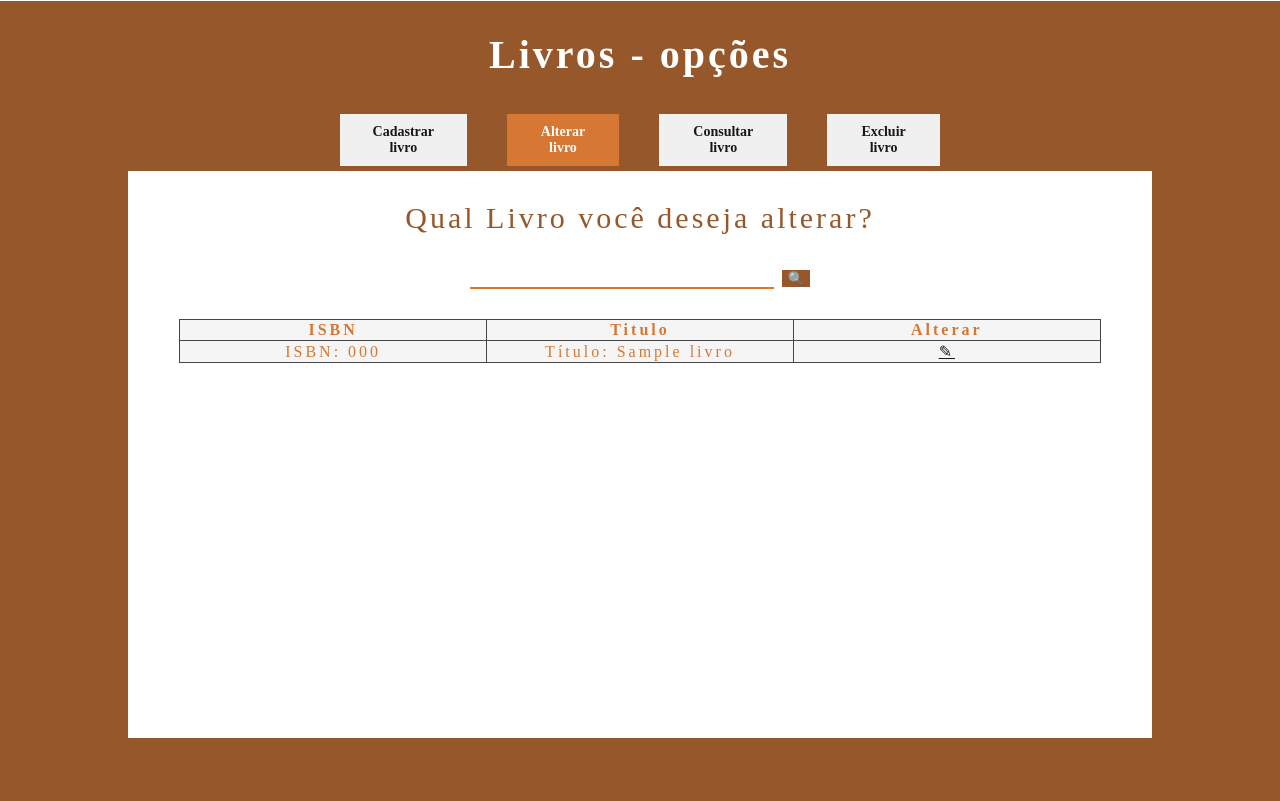
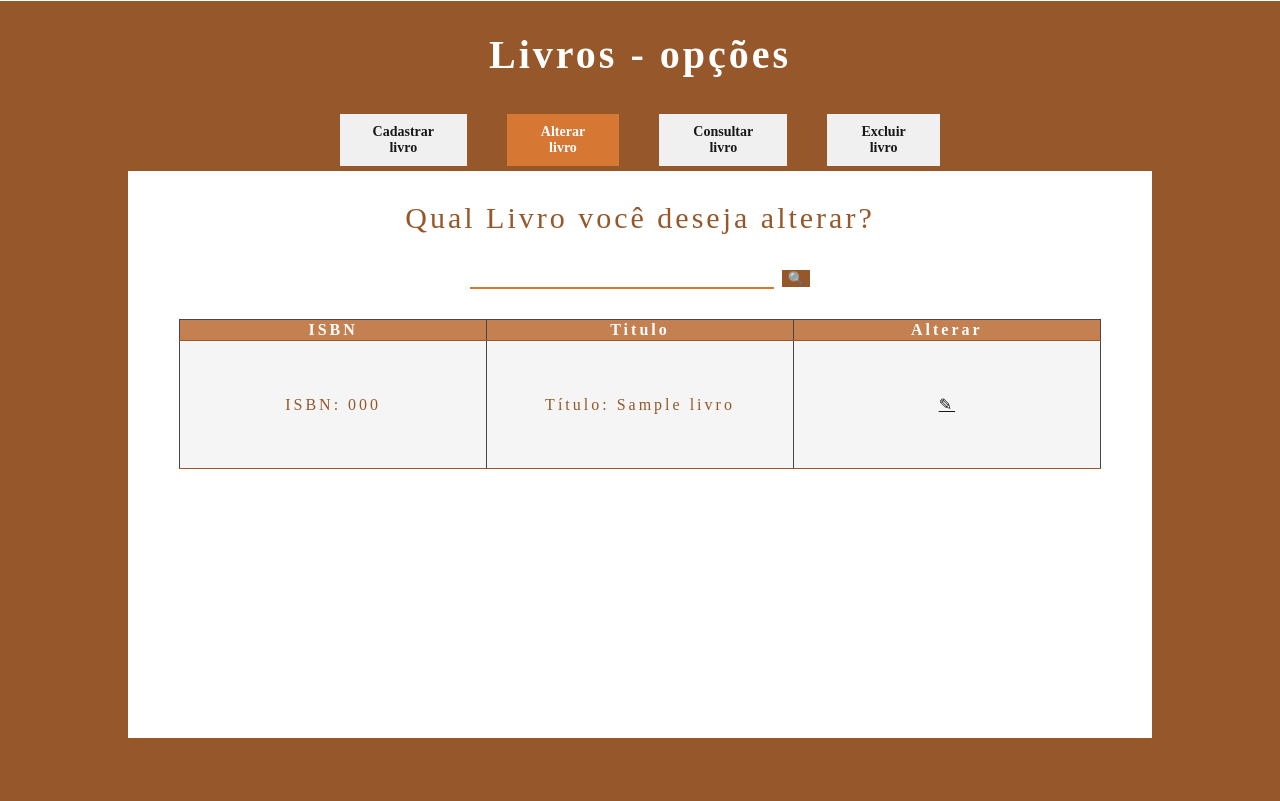
Before and after one commit to otavio-resende98/buks-temporarily, a Django app: page /update/book/ in a window 1280 px wide. Shown: the part 459-1260 px from the top of the page. Run offline with Django 3.2, Linux system fonts and the light colour scheme; a user stored in the database is signed in; tables that the repository leaves empty hold one stand-in row (values such as "Sample post"); some web fonts are replaced.

Commit message:
:hammer: Refatora tabela de Alterções.
Descrição: A tabela de Alteração presente no CRUD de livros foi padronizada de acordo com a de Compras (Feature).

```diff
--- a/buskTeste/static/css/principal.css
+++ b/buskTeste/static/css/principal.css
@@ -621,6 +621,7 @@
     width: 300px;
     border: none;
     border-bottom: 2px var(--chocolate) solid;
+    text-align: center;
 }
 
 .row-consulta input:focus {
@@ -1099,7 +1100,7 @@
     opacity: 0.9;
 }
 
-/Parte das Keyframes (Animações) do site *******************/
+/*Parte das Keyframes (Animações) do site *******************/
 
 @keyframes hover {
     from {
@@ -1128,20 +1129,33 @@
 .search-result-procura table {
     background-color: whitesmoke;
     width: 100%;
+    height: 150px;
     color: var(--chocolate);
     font-size: 16px;
     text-align: center;
     border-collapse: collapse;
-    border: none;
+    overflow-y: scroll;
+}
+
+.search-result-procura table th {
+    background: rgb(190, 115, 62);
+    color: var(--white);
+    margin: 0 40px;
+}
+
+.search-result-procura table td {
+    color: var(--chocolate-dark);
+}
+
+.search-result-procura table tr {
+    width: 100%;
 }
 
 .search-result-procura table th,
 td {
-    width: 20%;
+    border-bottom: 1px solid var(--chocolate-dark);
 }
 
-.search-result-procura table,
-th,
-td {
-    border: 1px solid var(--black);
+.search-result-procura table tr:nth-child(even) {
+    background: rgb(236, 230, 230);
 }
```
